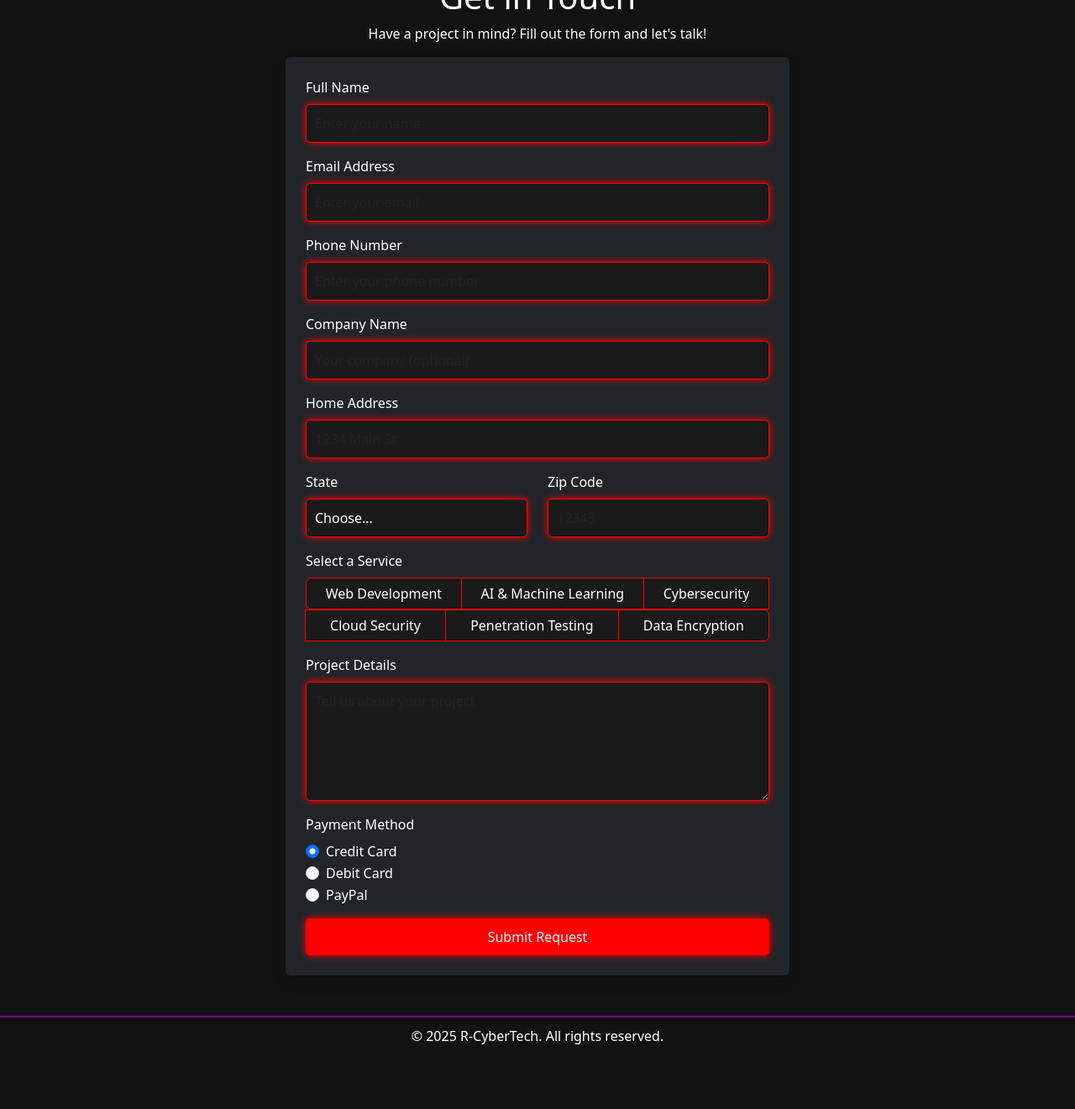
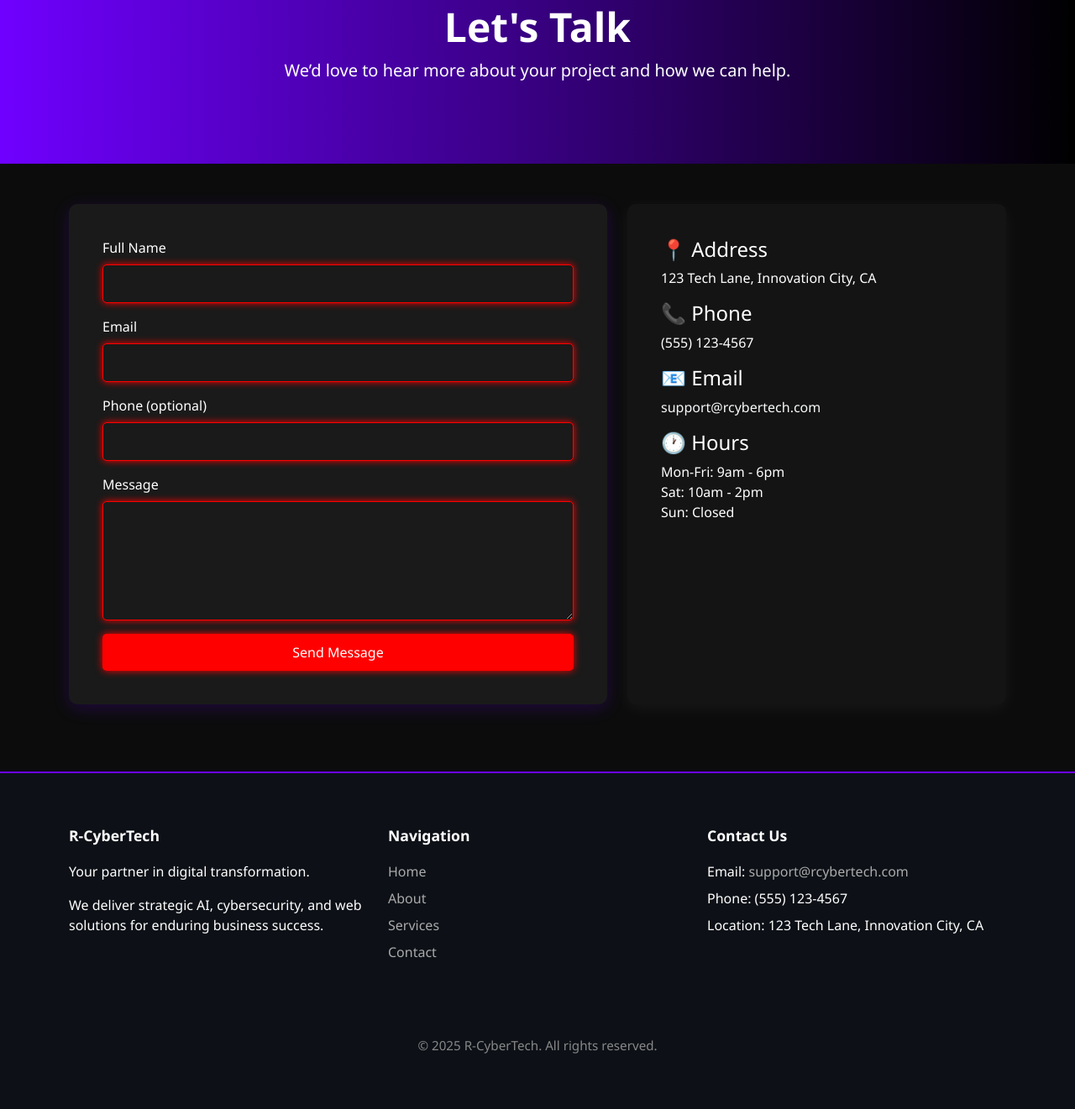
Before and after one commit to RaoufMadaniw/R-cybertech-website, a plain HTML site: page contact.html in a window 1280 px wide. Shown: the part 133-1454 px from the top of the page at 84% size. Before the commit the page ends 1389 px from the top, so only its background shows below. Drawn offline with nearby package versions, Linux system fonts and the light colour scheme.

Commit message:
Update contact.html

```diff
--- a/contact.html
+++ b/contact.html
@@ -1,31 +1,55 @@
 <!DOCTYPE html>
 <html lang="en">
 <head>
-    <meta charset="UTF-8">
+  <meta charset="UTF-8" />
   <meta name="viewport" content="width=device-width, initial-scale=1.0">
   <title>R-CyberTech | Contact</title>
   <link rel="stylesheet" href="https://cdn.jsdelivr.net/npm/bootstrap@5.3.0/dist/css/bootstrap.min.css">
   <link rel="stylesheet" href="style.css">
   <style>
-        /* Success Message Styling */
-        #successMessage {
-            display: none;
-            font-size: 2rem;
-            font-weight: bold;
-            text-align: center;
-            background-color: #28a745;
-            color: white;
-            padding: 20px;
-            border-radius: 10px;
-            position: fixed;
-            top: 20%;
-            left: 50%;
-            transform: translate(-50%, -50%);
-            z-index: 9999;
-            box-shadow: 0px 0px 15px rgba(0, 255, 0, 0.7);
+    body {
+      background-color: #0c0c0c;
+      color: #fff;
+      font-family: 'Segoe UI', Tahoma, Geneva, Verdana, sans-serif;
     }
 
-        /* Confetti */
+    .navbar {
+      background-color: #111;
+    }
+
+    .navbar-nav .nav-link {
+      color: #fff !important;
+      margin-left: 15px;
+      font-weight: 500;
+    }
+
+    .navbar-brand {
+      color: #fff !important;
+      font-weight: bold;
+    }
+
+    .hero-contact {
+      background: linear-gradient(to right, #6f00ff, #000000);
+      color: white;
+      padding: 80px 20px;
+      text-align: center;
+    }
+
+    .form-section {
+      background-color: #1a1a1a;
+      padding: 40px;
+      border-radius: 10px;
+      box-shadow: 0 5px 20px rgba(111, 0, 255, 0.2);
+    }
+
+    .info-side {
+      background-color: #141414;
+      padding: 40px;
+      border-radius: 10px;
+      box-shadow: 0 5px 20px rgba(255, 255, 255, 0.05);
+      height: 100%;
+    }
+
     .confetti {
       position: fixed;
       width: 10px;
@@ -40,143 +64,183 @@
       0% { transform: translateY(-10vh) rotate(0deg); }
       100% { transform: translateY(100vh) rotate(720deg); }
     }
+
+    #successMessage {
+      position: fixed;
+      bottom: 30px;
+      right: 30px;
+      background-color: #28a745;
+      color: white;
+      padding: 18px 25px;
+      border-radius: 8px;
+      font-size: 1rem;
+      font-weight: 500;
+      box-shadow: 0 5px 15px rgba(0, 0, 0, 0.4);
+      z-index: 9999;
+      opacity: 0;
+      transform: translateY(20px);
+      transition: opacity 0.4s ease, transform 0.4s ease;
+    }
+
+    #successMessage.show {
+      opacity: 1;
+      transform: translateY(0);
+    }
+
+    .footer-section {
+      background-color: #0d1117;
+      color: #ffffff;
+      padding: 4rem 1rem;
+      border-top: 2px solid #6f00ff;
+      margin-top: 80px;
+    }
+
+    .footer-section h5 {
+      margin-bottom: 20px;
+      font-weight: 600;
+      font-size: 1.1rem;
+    }
+
+    .footer-section ul {
+      list-style: none;
+      padding: 0;
+    }
+
+    .footer-section ul li {
+      margin: 8px 0;
+    }
+
+    .footer-section a {
+      color: #aaa;
+      text-decoration: none;
+      transition: color 0.3s ease;
+    }
+
+    .footer-section a:hover {
+      color: #ccc;
+    }
+
+    .footer-bottom {
+      text-align: center;
+      margin-top: 3rem;
+      font-size: 0.95rem;
+      color: #888;
+    }
   </style>
 </head>
 <body>
 
-    <!-- Load Navbar -->
-    <div id="navbar-container"></div>
+  <!-- Navbar -->
+  <nav class="navbar navbar-expand-lg navbar-dark">
+    <div class="container">
+      <a class="navbar-brand" href="index.html">R-CyberTech</a>
+      <button class="navbar-toggler" type="button" data-bs-toggle="collapse" data-bs-target="#navbarNav">
+        <span class="navbar-toggler-icon"></span>
+      </button>
+      <div class="collapse navbar-collapse justify-content-end" id="navbarNav">
+        <ul class="navbar-nav">
+          <li class="nav-item"><a class="nav-link" href="index.html">Home</a></li>
+          <li class="nav-item"><a class="nav-link" href="about.html">About</a></li>
+          <li class="nav-item"><a class="nav-link" href="services.html">Services</a></li>
+          <li class="nav-item"><a class="nav-link" href="contact.html">Contact</a></li>
+        </ul>
+      </div>
+    </div>
+  </nav>
 
-    <div class="container">
-        <h1 class="text-center mt-5">Get in Touch</h1>
-        <p class="text-center">Have a project in mind? Fill out the form and let's talk!</p>
+  <!-- Header -->
+  <header class="hero-contact">
+    <h1 class="display-5 fw-bold">Let's Talk</h1>
+    <p class="lead">We’d love to hear more about your project and how we can help.</p>
+  </header>
 
   <!-- Success Message -->
-        <div id="successMessage">✅ Thank You! Your order has been received.</div>
+  <div id="successMessage">✅ Thank you! Your message was successfully sent.</div>
 
-        <div class="contact-box p-4 bg-dark text-white rounded shadow">
-            <form id="contactForm" class="contact-form">
+  <!-- Contact Form & Info -->
+  <div class="container my-5">
+    <div class="row g-4">
+      <div class="col-lg-7">
+        <div class="form-section">
+          <form id="contactForm">
             <div class="mb-3">
               <label for="name" class="form-label">Full Name</label>
-                    <input type="text" class="form-control" id="name" placeholder="Enter your name" required>
+              <input type="text" class="form-control" id="name" required>
             </div>
-
             <div class="mb-3">
-                    <label for="email" class="form-label">Email Address</label>
-                    <input type="email" class="form-control" id="email" placeholder="Enter your email" required>
+              <label for="email" class="form-label">Email</label>
+              <input type="email" class="form-control" id="email" required>
             </div>
-
             <div class="mb-3">
-                    <label for="phone" class="form-label">Phone Number</label>
-                    <input type="tel" class="form-control" id="phone" placeholder="Enter your phone number">
+              <label for="phone" class="form-label">Phone (optional)</label>
+              <input type="tel" class="form-control" id="phone">
             </div>
-
             <div class="mb-3">
-                    <label for="company" class="form-label">Company Name</label>
-                    <input type="text" class="form-control" id="company" placeholder="Your company (optional)">
+              <label for="message" class="form-label">Message</label>
+              <textarea class="form-control" id="message" rows="5" required></textarea>
             </div>
-
-                <!-- Address Fields -->
-                <div class="mb-3">
-                    <label for="address" class="form-label">Home Address</label>
-                    <input type="text" class="form-control" id="address" placeholder="1234 Main St" required>
+            <button type="submit" class="btn btn-danger w-100">Send Message</button>
+          </form>
         </div>
-
-                <div class="row">
-                    <div class="col-md-6 mb-3">
-                        <label for="state" class="form-label">State</label>
-                        <select class="form-control" id="state" required>
-                            <option value="">Choose...</option>
-                            <option value="CA">California</option>
-                            <option value="TX">Texas</option>
-                            <option value="NY">New York</option>
-                            <option value="FL">Florida</option>
-                            <option value="IL">Illinois</option>
-                        </select>
       </div>
-
-                    <div class="col-md-6 mb-3">
-                        <label for="zip" class="form-label">Zip Code</label>
-                        <input type="text" class="form-control" id="zip" placeholder="12345" required>
+      <div class="col-lg-5">
+        <div class="info-side">
+          <h4>📍 Address</h4>
+          <p>123 Tech Lane, Innovation City, CA</p>
+          <h4>📞 Phone</h4>
+          <p>(555) 123-4567</p>
+          <h4>📧 Email</h4>
+          <p><a href="mailto:support@rcybertech.com" class="text-decoration-none text-light">support@rcybertech.com</a></p>
+          <h4>🕐 Hours</h4>
+          <p>Mon-Fri: 9am - 6pm<br>Sat: 10am - 2pm<br>Sun: Closed</p>
+        </div>
+      </div>
     </div>
   </div>
 
-                <!-- Updated Service Selection -->
-                <div class="mb-3">
-                    <label class="form-label">Select a Service</label>
-                    <div class="btn-group d-flex flex-wrap" role="group" id="service-selection">
-                        <button type="button" class="btn btn-outline-primary flex-fill" data-service="Web Development">Web Development</button>
-                        <button type="button" class="btn btn-outline-primary flex-fill" data-service="AI & Machine Learning">AI & Machine Learning</button>
-                        <button type="button" class="btn btn-outline-primary flex-fill" data-service="Cybersecurity">Cybersecurity</button>
-                        <button type="button" class="btn btn-outline-primary flex-fill" data-service="Cloud Security">Cloud Security</button>
-                        <button type="button" class="btn btn-outline-primary flex-fill" data-service="Penetration Testing">Penetration Testing</button>
-                        <button type="button" class="btn btn-outline-primary flex-fill" data-service="Data Encryption">Data Encryption</button>
+  <!-- Footer -->
+  <footer class="footer-section">
+    <div class="container">
+      <div class="row text-center text-md-start">
+        <div class="col-md-4 mb-4">
+          <h5>R-CyberTech</h5>
+          <p>Your partner in digital transformation.</p>
+          <p>We deliver strategic AI, cybersecurity, and web solutions for enduring business success.</p>
+        </div>
+        <div class="col-md-4 mb-4">
+          <h5>Navigation</h5>
+          <ul>
+            <li><a href="index.html">Home</a></li>
+            <li><a href="about.html">About</a></li>
+            <li><a href="services.html">Services</a></li>
+            <li><a href="contact.html">Contact</a></li>
+          </ul>
+        </div>
+        <div class="col-md-4 mb-4">
+          <h5>Contact Us</h5>
+          <ul>
+            <li>Email: <a href="mailto:support@rcybertech.com">support@rcybertech.com</a></li>
+            <li>Phone: (555) 123-4567</li>
+            <li>Location: 123 Tech Lane, Innovation City, CA</li>
+          </ul>
         </div>
       </div>
-
-                <div class="mb-3">
-                    <label for="message" class="form-label">Project Details</label>
-                    <textarea class="form-control" id="message" rows="5" placeholder="Tell us about your project" required></textarea>
-                </div>
-
-                <!-- Payment Section -->
-                <div class="mb-3">
-                    <label class="form-label">Payment Method</label>
-                    <div class="form-check">
-                        <input class="form-check-input" type="radio" name="paymentMethod" id="creditCard" checked>
-                        <label class="form-check-label" for="creditCard">Credit Card</label>
-                    </div>
-                    <div class="form-check">
-                        <input class="form-check-input" type="radio" name="paymentMethod" id="debitCard">
-                        <label class="form-check-label" for="debitCard">Debit Card</label>
-                    </div>
-                    <div class="form-check">
-                        <input class="form-check-input" type="radio" name="paymentMethod" id="paypal">
-                        <label class="form-check-label" for="paypal">PayPal</label>
+      <div class="footer-bottom">
+        &copy; 2025 R-CyberTech. All rights reserved.
       </div>
     </div>
-
-                <button type="submit" class="btn btn-danger w-100">Submit Request</button>
-            </form>
-        </div>
-    </div>
-
-    <footer class="text-center mt-5">
-        © 2025 R-CyberTech. All rights reserved.
   </footer>
 
-    <!-- Bootstrap JS -->
+  <!-- JS -->
   <script src="https://cdn.jsdelivr.net/npm/bootstrap@5.3.0/dist/js/bootstrap.bundle.min.js"></script>
-
   <script>
-        // Load Navbar
-        fetch('navbar.html')
-        .then(response => response.text())
-        .then(data => {
-            document.getElementById('navbar-container').innerHTML = data;
-        })
-        .catch(error => console.error('Error loading the navbar:', error));
-
-        // Service Selection Toggle
-        document.addEventListener("DOMContentLoaded", function () {
-            const serviceButtons = document.querySelectorAll("#service-selection .btn");
-            serviceButtons.forEach(button => {
-                button.addEventListener("click", function () {
-                    serviceButtons.forEach(btn => btn.classList.remove("active"));
-                    this.classList.add("active");
-                });
-            });
-        });
-
-        // Submit Form Behavior
-        document.getElementById("contactForm").addEventListener("submit", function(event) {
+    document.getElementById("contactForm").addEventListener("submit", function (event) {
       event.preventDefault();
 
-            // Show success message
       const successMessage = document.getElementById("successMessage");
-            successMessage.style.display = "block";
+      successMessage.classList.add("show");
 
-            // Create Confetti Animation
+      // Confetti
       for (let i = 0; i < 100; i++) {
         let confetti = document.createElement("div");
         confetti.classList.add("confetti");
@@ -186,15 +250,14 @@
         setTimeout(() => confetti.remove(), 3000);
       }
 
-            // Hide the message after 4 seconds
+      // Hide message
       setTimeout(() => {
-                successMessage.style.display = "none";
+        successMessage.classList.remove("show");
       }, 4000);
 
-            // Clear form fields
+      // Reset form
       this.reset();
     });
   </script>
-
 </body>
 </html>
```
Lines whose indentation alone changed are shown as unchanged.
